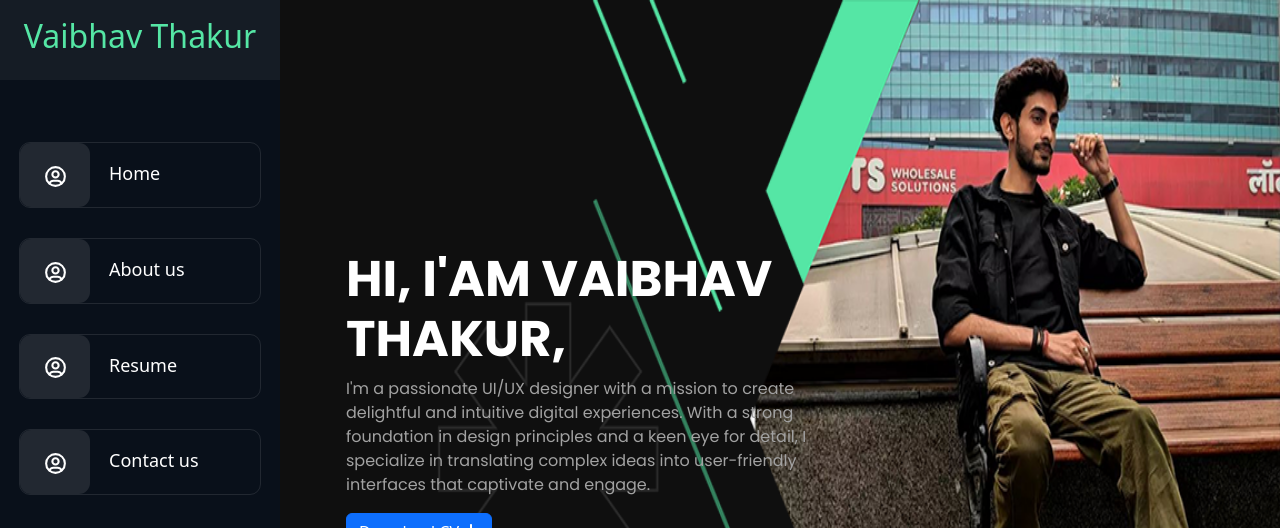
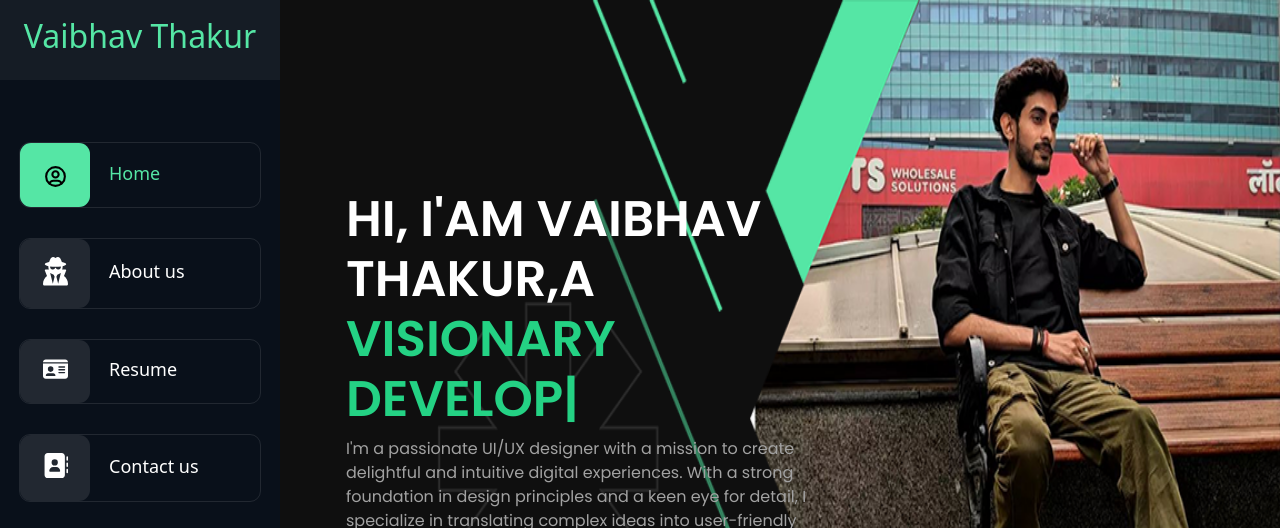
Before and after one commit to vibhuthakur9911/portfolio_in_react, a React (Create React App) app: page / in a window 1280 px wide. Shown: the top 528 px of the page. Built offline with nearby package versions, Linux system fonts and the light colour scheme.

Commit message:
Add typing text animation and improve sidebar functionality

```diff
--- a/package.json
+++ b/package.json
@@ -17,6 +17,7 @@
     "react-bootstrap": "^2.10.2",
     "react-dom": "^18.3.1",
     "react-scripts": "5.0.1",
+    "react-type-animation": "^3.2.0",
     "web-vitals": "^2.1.4"
   },
   "scripts": {
--- a/src/App.css
+++ b/src/App.css
@@ -1,3 +1,5 @@
+@import url("https://fonts.googleapis.com/css2?family=Open+Sans:ital,wght@0,300..800;1,300..800&family=Poppins:ital,wght@0,100;0,200;0,300;0,400;0,500;0,600;0,700;0,800;0,900;1,100;1,200;1,300;1,400;1,500;1,600;1,700;1,800;1,900&display=swap");
+
 .App {
   text-align: center;
 }
--- a/src/assets/Style.css
+++ b/src/assets/Style.css
@@ -1,4 +1,3 @@
-@import url("https://fonts.googleapis.com/css2?family=Open+Sans:ital,wght@0,300..800;1,300..800&family=Poppins:ital,wght@0,100;0,200;0,300;0,400;0,500;0,600;0,700;0,800;0,900;1,100;1,200;1,300;1,400;1,500;1,600;1,700;1,800;1,900&display=swap");
 * {
   margin: 0;
   padding: 0;
@@ -63,10 +62,13 @@ body {
   font-size: 4;
 }
 
-.sideMenu ul li a:hover {
+.sideMenu ul li a:hover,
+.sideMenu ul li a.active {
   color: #55e6a5;
 }
-.sideMenu ul li a:hover span {
+
+.sideMenu ul li a:hover span,
+.sideMenu ul li a.active span {
   background: #55e6a5;
   color: #000;
 }
@@ -100,7 +102,7 @@ body {
 .banner-content h2 {
   font-family: "Poppins", sans-serif;
   font-size: 50px;
-  font-weight: 700;
+  font-weight: 600;
   text-transform: uppercase;
   line-height: 1.2;
 }
--- a/src/pages/Home.js
+++ b/src/pages/Home.js
@@ -1,8 +1,11 @@
 // import MainContent from "../utils/MainContent";
 import { useState, useEffect } from "react";
+import { TypeAnimation } from 'react-type-animation';
 import banner_img from "../assets/banner.png";
 import { FontAwesomeIcon } from "@fortawesome/react-fontawesome";
 import {faDownload} from "@fortawesome/free-solid-svg-icons";
+
+
 
 const Home = () => {
   return (
@@ -12,7 +15,24 @@ const Home = () => {
             <div className="home_banner_left" >
              <div className="banner-content">
              {/* <h1></h1> */}
-             <h2>HI, I'AM VAIBHAV THAKUR, </h2>
+             <h2>HI, I'AM VAIBHAV THAKUR,A <br/>
+              <TypeAnimation
+      sequence={[
+        // Same substring at the start will only be typed out once, initially
+        'Web Enthusiast',
+        1000,
+        'Visionary Developer',
+        1000,
+        'Tech Alchemist',
+        1000,
+        'Graphic Designer',
+        1000,
+      ]}
+      wrapper="span"
+      speed={170}
+      style={{  display: 'inline-block', color: 'rgb(36 210 132)'}}
+      repeat={Infinity}
+    /> </h2>
               <p>I'm a passionate UI/UX designer with a mission to create delightful and intuitive digital experiences. With a strong foundation in design principles and a keen eye for detail, I specialize in translating complex ideas into user-friendly interfaces that captivate and engage.</p>
 
               <button className="btn btn-primary">Download CV <FontAwesomeIcon icon={faDownload} /></button>
--- a/src/utils/SideBar.js
+++ b/src/utils/SideBar.js
@@ -1,7 +1,7 @@
 import React from "react";
 import { IconUserCircle } from "@tabler/icons-react";
 import { FontAwesomeIcon } from "@fortawesome/react-fontawesome";
-import { Outlet, Link } from "react-router-dom";
+import { Outlet, NavLink } from "react-router-dom";
 import propTypes from "prop-types"
 import {
   faUserSecret,
@@ -18,22 +18,22 @@ const menu = [
 },
 {
   title:'About us',
-  icon:  <IconUserCircle stroke={2} />,
+  icon:   <FontAwesomeIcon icon={faUserSecret} />,
   url: '/about'
 },
 {
   title:'Resume',
-  icon:  <IconUserCircle stroke={2} />,
+  icon:   <FontAwesomeIcon icon={faIdCard} />,
   url: '/resume'
 },
 // {
 //   title:'Portfolio',
-//   icon:  <IconUserCircle stroke={2} />,
+//   icon:   <FontAwesomeIcon icon={faIdCard} />,
 //   url: '/'
 // },
 {
   title:'Contact us',
-  icon:  <IconUserCircle stroke={2} />,
+  icon:   <FontAwesomeIcon icon={faAddressBook} />,
   url: '/contact'
 },
 
@@ -43,12 +43,12 @@ function Menu(props){
   return (
     <>
       <li>
-      <Link to={props.url}>
+      <NavLink to={props.url} activeClassName="active">
       <span className="sideIcon">
       {props.icon}
       </span>
       {props.title}
-      </Link>
+      </NavLink>
       </li>
     </>
   )
```
Also changed, not shown: 1 other file (tests, documents, lock files or other folders).
